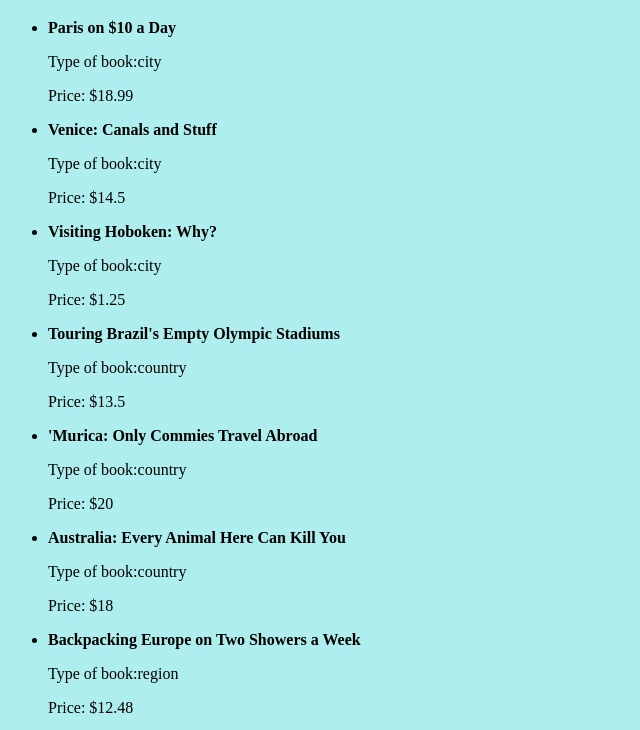
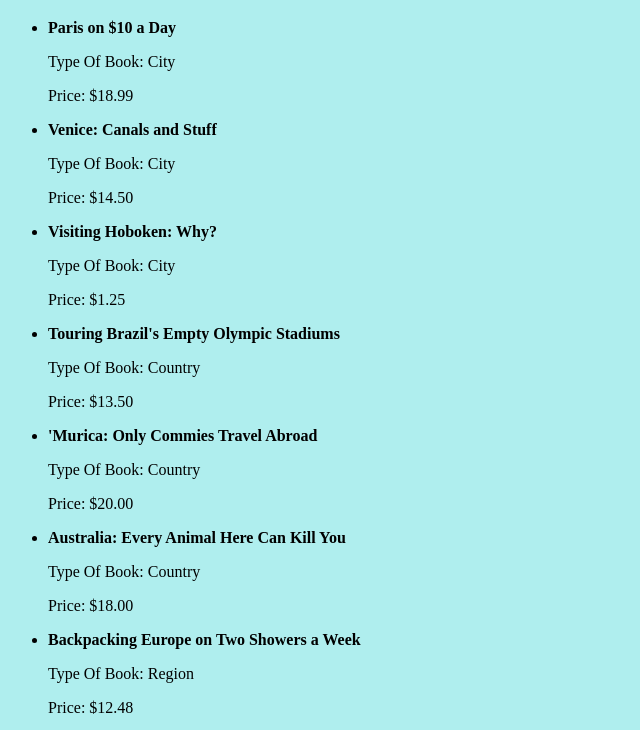
Before and after one commit to EliOJackson/wide-world-travel, a website: page index.html in a window 1280 px wide. Shown: the part 61-791 px from the top of the page, without its empty margins (0-640 px from the left). Drawn offline with nearby package versions, Linux system fonts and the light colour scheme; some packages are replaced by stand-ins of ours.

Commit message:
moved json to a data folder, updated partial to make html more clear

```diff
--- a/app/factories/GuideFactory.js
+++ b/app/factories/GuideFactory.js
@@ -5,7 +5,7 @@ angular.module("wideWorldTravel").factory("GuideFactory", function ($q, $http) {
     let getGuides = () => {
         return $q((resolve, reject) => {
             $http
-                .get("../guides.json")
+                .get("../data/guides.json")
                 .then((guides) => {
                     resolve(guides);
                 })
--- a/partials/books.html
+++ b/partials/books.html
@@ -2,7 +2,7 @@
 <ul>
     <li ng-repeat="guide in allGuides">
         <strong>{{guide.title}}</strong>
-        <p>Type of book:{{guide.type}}</p>
-        <p>Price: ${{guide.price}}</p>
+        <p style = "text-transform:capitalize">Type of book: {{guide.type}}</p>
+        <p>Price: ${{(guide.price).toFixed(2)}}</p>
     </li>
 </ul>
```
Also changed, not shown: data/guides.json (renamed from guides.json), dist/project.js.
